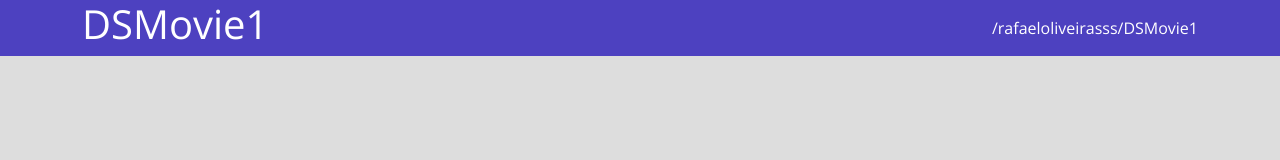
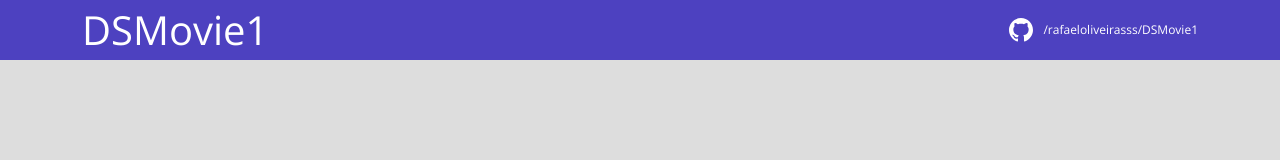
Before and after one commit to rafaeloliveirasss/DSMovie1, a plain HTML site: page index.html in a window 1280 px wide. Drawn offline with nearby package versions, Linux system fonts and the light colour scheme.

Commit message:
Barra superior Parte 2

```diff
--- a/css/styles.css
+++ b/css/styles.css
@@ -1,18 +1,31 @@
 @import url('https://fonts.googleapis.com/css2? family= Open+Sans:wght@300;400;700 & display=swap');
+
+:root{
+
+--bg-gray: #ddd;
+--color-primary: #4D41C0;
+--white: #fff;
+
+}
 
 *{
     box-sizing: border-box;
     font-family: 'Open Sans', sans-serif;
 }
-
+h1, h2, h3, h4, h5{
+    margin: 0;
+}
 html, body{
-background-color: #ddd;
+background-color: var(--bg-gray);
 
 }
 
 header{
-    background-color: #4D41C0;
-    color: #FFFFFF
+    background-color: var(--color-primary);
+    color: var(--white);
+    height: 60px;
+    display: flex;
+    align-items: center;
 }
 
 nav{
@@ -21,8 +34,26 @@ align-items: center;
 justify-content: space-between;
 
 }
+nav{
+    font-size: 24px;
+    font-weight: 700;
+}
+nav{
+    font-size: 12px;
+    font-weight: 400;
+    }
+
 a, a:hover{
     text-decoration: none;
     color: unset;
 
 }
+
+.dsmovie1-contact-container {
+    display: flex;
+    align-items: center;
+    }
+
+ .dsmovie1-contact-container img {
+        margin-right: 10px;
+    }
--- a/index.html
+++ b/index.html
@@ -1,23 +1,32 @@
 <!DOCTYPE html>
 <html lang="pt-br">
+
 <head>
     <meta charset="UTF-8">
     <meta http-equiv="X-UA-Compatible" content="IE=edge">
     <meta name="viewport" content="width=device-width, initial-scale=1.0">
     <title>DSmovie1</title>
-    <link href="https://cdn.jsdelivr.net/npm/bootstrap@5.1.3/dist/css/bootstrap.min.css" rel="stylesheet" integrity="sha384-1BmE4kWBq78iYhFldvKuhfTAU6auU8tT94WrHftjDbrCEXSU1oBoqyl2QvZ6jIW3" crossorigin="anonymous">
+    <link href="https://cdn.jsdelivr.net/npm/bootstrap@5.1.3/dist/css/bootstrap.min.css" rel="stylesheet"
+        integrity="sha384-1BmE4kWBq78iYhFldvKuhfTAU6auU8tT94WrHftjDbrCEXSU1oBoqyl2QvZ6jIW3" crossorigin="anonymous">
 
     <link rel="stylesheet" href="css/styles.css">
 
 </head>
+
 <body>
     <header>
         <nav class="container">
-<h1>DSMovie1</h1>
-<a href="https://github.com/rafaeloliveirasss/DSMovie1/commits/main">/rafaeloliveirasss/DSMovie1</a>
+            <h1>DSMovie1</h1>
+            <div class="dsmovie1-contact-container">
+                <img src="img/github.svg" alt="github">
+                <a href="https://github.com/rafaeloliveirasss/DSMovie1/commits/main">/rafaeloliveirasss/DSMovie1</a>
+
+            </div>
+
         </nav>
 
     </header>
 
 </body>
+
 </html>
```
Also changed, not shown: img/github.svg (added).
